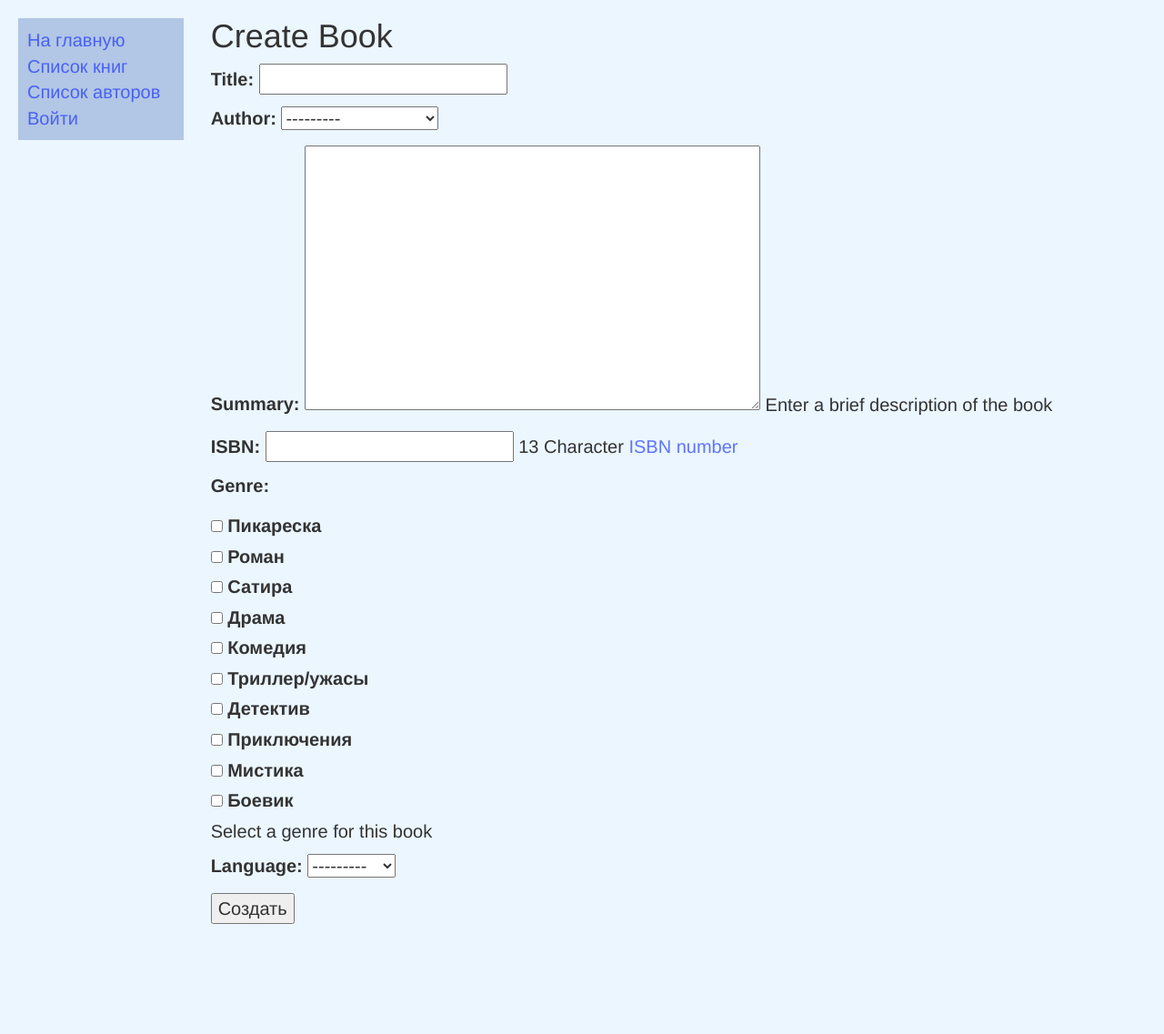
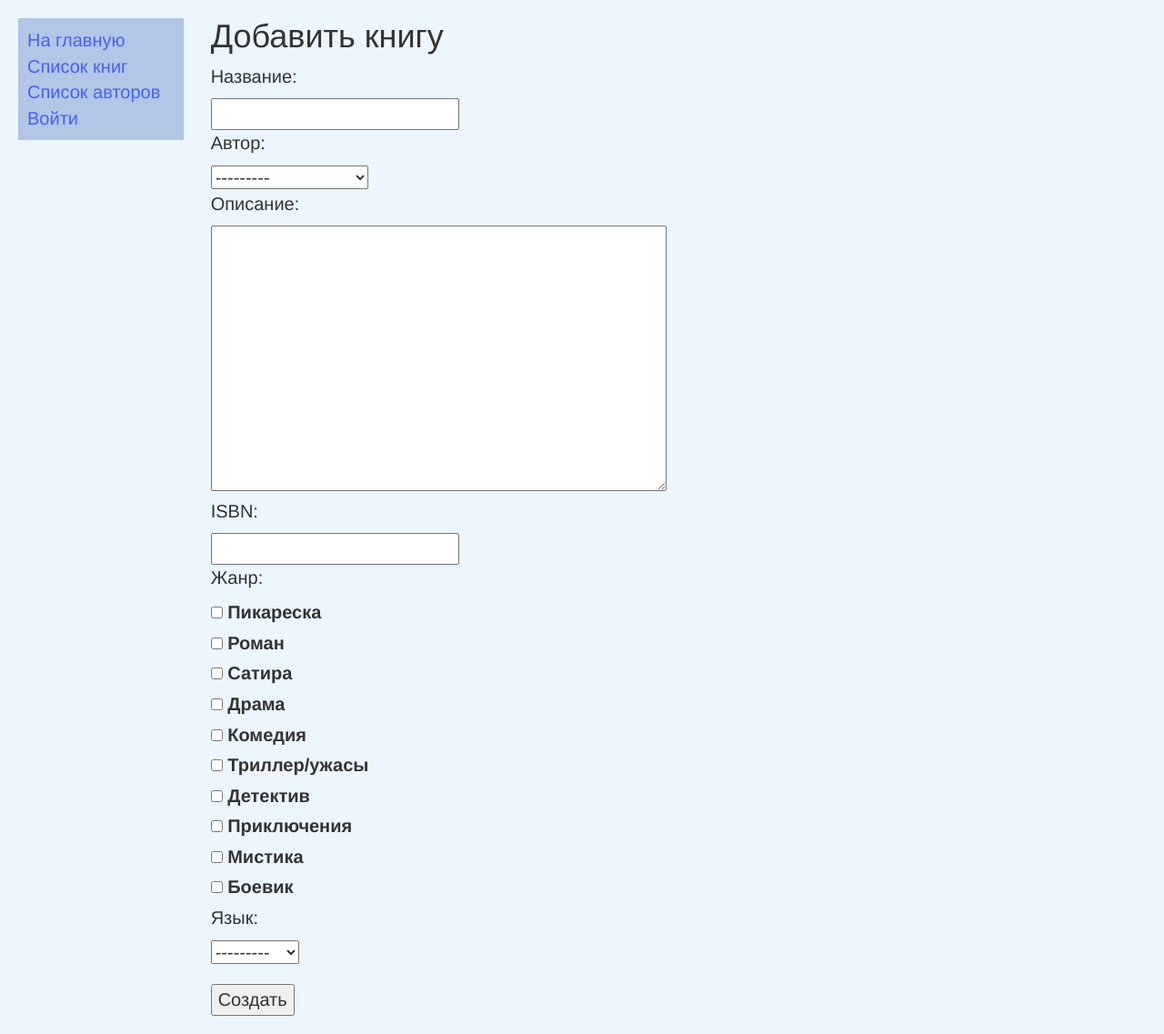
Before and after one commit to KondakoVVadim/library, a Django app: page /catalog/book/create/ in a window 1280 px wide. Shown: the part 80-1217 px from the top of the page at 91% size. Before the commit the page ends 1096 px from the top, so only its background shows below. Run offline with Django 4.2, Linux system fonts and the light colour scheme; data comes from the database, SQL or seed files in the repository; both versions use the stored data as it was after the commit; some libraries are stand-ins or nearby versions.

Commit message:
Последние штрихи

```diff
--- a/catalog/forms.py
+++ b/catalog/forms.py
@@ -20,7 +20,7 @@ class RenewBookForm(forms.Form):
         return data
 
 
-from .models import Book
+from .models import Book, Author
 
 
 class BookForm(forms.ModelForm):
@@ -30,3 +30,17 @@ class BookForm(forms.ModelForm):
         widgets = {
             'genre': forms.CheckboxSelectMultiple(),  # или forms.CheckboxSelectMultiple()
         }
+
+
+class AuthorForm(forms.ModelForm):
+    class Meta:
+        model = Author
+        fields = '__all__'
+        widgets = {
+            'date_of_birth': forms.DateInput(attrs={'type': 'date'}),
+            'date_of_death': forms.DateInput(attrs={'type': 'date'})
+        }
+        initial = {
+            'date_of_birth': '2000-01-01',
+            'date_of_death': '2016-10-12'
+        }
--- a/catalog/models.py
+++ b/catalog/models.py
@@ -15,10 +15,10 @@ class Genre(models.Model):
 
 
 class Author(models.Model):
-    first_name = models.CharField(max_length=100)
-    last_name = models.CharField(max_length=100)
-    date_of_birth = models.DateField(null=True, blank=True)
-    date_of_death = models.DateField('Died', null=True, blank=True)
+    first_name = models.CharField(max_length=100, verbose_name='Имя')
+    last_name = models.CharField(max_length=100, verbose_name='Фамилия')
+    date_of_birth = models.DateField(null=True, blank=True, verbose_name='Дата рождения')
+    date_of_death = models.DateField(null=True, blank=True, verbose_name='Дата смерти')
 
     def get_absolute_url(self):
         return reverse('author-detail', args=[str(self.id)])
@@ -41,18 +41,19 @@ import uuid  # Required for claunique book instances
 
 class BookInstance(models.Model):
     id = models.UUIDField(primary_key=True, default=uuid.uuid4,
-                          help_text="Unique ID for this particular book across whole library")
-    book = models.ForeignKey('Book', on_delete=models.SET_NULL, null=True)
-    imprint = models.CharField(max_length=200)
-    due_back = models.DateField(null=True, blank=True)
-    borrower = models.ForeignKey(User, on_delete=models.SET_NULL, null=True, blank=True)
+                          help_text="Уникальный идентификатор этой конкретной книги во всей библиотеке")
+    book = models.ForeignKey('Book', on_delete=models.SET_NULL, null=True, verbose_name='Книга')
+    imprint = models.CharField(max_length=200, verbose_name='Номер')
+    due_back = models.DateField(null=True, blank=True, verbose_name='Дата возврата')
+    borrower = models.ForeignKey(User, on_delete=models.SET_NULL, null=True, blank=True, verbose_name='Заемщик')
     LOAN_STATUS = (
         ('m', 'Maintenance'),
         ('o', 'On loan'),
         ('a', 'Доступно'),
         ('r', 'Reserved'),
     )
-    status = models.CharField(max_length=1, choices=LOAN_STATUS, blank=True, default='m', help_text='Book availability')
+    status = models.CharField(max_length=1, choices=LOAN_STATUS, blank=True, default='m', help_text='Book availability',
+                              verbose_name='Статус')
 
     class Meta:
         ordering = ["due_back"]
@@ -76,13 +77,14 @@ class Book(models.Model):
         return ', '.join([genre.name for genre in self.genre.all()[:3]])
 
     display_genre.short_description = 'Genre'
-    title = models.CharField(max_length=40)
-    author = models.ForeignKey(Author, on_delete=models.SET_NULL, null=True)
-    summary = models.TextField(max_length=1000, help_text="Enter a brief description of the book")
+    title = models.CharField(max_length=40, verbose_name='Название')
+    author = models.ForeignKey(Author, on_delete=models.SET_NULL, null=True, verbose_name='Автор')
+    summary = models.TextField(max_length=1000, help_text="Enter a brief description of the book",
+                               verbose_name='Описание')
     isbn = models.CharField('ISBN', max_length=13,
                             help_text='13 Character <a href="https://www.isbn-international.org/content/what-isbn">ISBN number</a>')
-    genre = models.ManyToManyField(Genre, help_text="Select a genre for this book")
-    language = models.ForeignKey(Language, on_delete=models.SET_NULL, null=True)
+    genre = models.ManyToManyField(Genre, help_text="Select a genre for this book", verbose_name='Жанр')
+    language = models.ForeignKey(Language, on_delete=models.SET_NULL, null=True, verbose_name='Язык')
 
     class Meta:
         ordering = ['title', 'author']
--- /dev/null
+++ b/catalog/static/catalog/css/author_create.css
@@ -0,0 +1,3 @@
+button {
+    margin-top:20px;
+}
--- a/catalog/static/catalog/css/author_list.css
+++ b/catalog/static/catalog/css/author_list.css
@@ -0,0 +1,3 @@
+.search {
+    margin-bottom:10px;
+}
--- /dev/null
+++ b/catalog/static/catalog/css/book_create.css
@@ -0,0 +1,3 @@
+button {
+    margin-top:20px;
+}
--- /dev/null
+++ b/catalog/static/catalog/css/book_detail.css
@@ -0,0 +1,5 @@
+.copies {
+    padding: 10px;
+    border: 1px solid black;
+    margin-bottom: 10px;
+}
--- a/catalog/templates/catalog/book_create.html
+++ b/catalog/templates/catalog/book_create.html
@@ -1,10 +1,21 @@
 {% extends 'catalog/base.html' %}  <!-- Если у вас есть базовый шаблон -->
 
+{% load static %}
+{% block css %}
+<link rel="stylesheet" href="{% static 'catalog/css/book_create.css' %}"> {% endblock %}
+
 {% block content %}
-  <h1>Create Book</h1>
-  <form method="post">
+<h1>Добавить книгу</h1>
+
+<form method="post">
     {% csrf_token %}
-    {{ form.as_p }}
+    <div>
+        {% for field in form %}
+        <p>{{ field.label }}:</p>
+        {{ field }}
+        {% endfor %}
+    </div>
     <button type="submit">Создать</button>
-  </form>
+</form>
+
 {% endblock %}
--- a/catalog/templates/catalog/bookinstance_list_borrowed_user.html
+++ b/catalog/templates/catalog/bookinstance_list_borrowed_user.html
@@ -8,7 +8,7 @@
 
       {% for bookinst in bookinstance_list %}
       <li class="{% if bookinst.is_overdue %}text-danger{% endif %}">
-        <a href="{% url 'book-detail' bookinst.book.pk %}">{{bookinst.book.title}}</a> ({{ bookinst.due_back }})
+        <a href="{% url 'book-detail' bookinst.book.pk %}">{{bookinst.book.title}}</a> Дата возврата: ({{ bookinst.due_back }})
           <p>id вашей книги: {{ bookinst.id }}</p>
       </li>
       {% endfor %}
--- a/catalog/views.py
+++ b/catalog/views.py
@@ -4,7 +4,6 @@ from django.shortcuts import render
 from .models import Book, Author, BookInstance, User, Genre
 from django.views import generic
 from django.contrib.auth.mixins import LoginRequiredMixin
-
 
 from django.views.generic.edit import CreateView, UpdateView, DeleteView
 
@@ -21,9 +20,11 @@ from .forms import RenewBookForm
 from django import forms
 from django.core.exceptions import ValidationError
 
-from .forms import BookForm
+from .forms import BookForm, AuthorForm
 
 import datetime
+
+
 def index(request):
     """
     Функция отображения для домашней страницы сайта.
@@ -80,6 +81,8 @@ class BookListView(generic.ListView):
         return context
 
 
+
+
 class BookDetailView(generic.TemplateView):
     template_name = 'catalog/book_detail.html'
 
@@ -90,16 +93,6 @@ class BookDetailView(generic.TemplateView):
         context['book'] = book
         return context
 
-    def post(self, request, id):
-        copy_id = request.POST.get('copy_id')
-        borrower_id = request.POST.get('borrower')
-        copy = get_object_or_404(BookInstance, id=copy_id)
-        copy.status = 'o'  # Например, измените статус на 'b' (занят)
-        copy.borrower_id = borrower_id  # Установите идентификатор заемщика
-
-        copy.save()
-
-        return redirect('book-detail', id=id)
 
 class AuthorListView(generic.ListView):
     model = Author
@@ -141,6 +134,7 @@ class LoanedBooksByUserListView(LoginRequiredMixin, generic.ListView):
     def get_queryset(self):
         return BookInstance.objects.filter(borrower=self.request.user).filter(status__exact='o').order_by('due_back')
 
+
 class RenewBookForm(forms.Form):
     renewal_date = forms.DateField(widget=forms.DateInput(attrs={'type': 'date'}))
 
@@ -154,6 +148,8 @@ class RenewBookForm(forms.Form):
         #     raise ValidationError('Неверная дата - продление более чем на 4 недели вперед')
 
         return data
+
+
 @permission_required('catalog.can_mark_returned')
 def renew_book_librarian(request, pk):
     """
@@ -202,8 +198,8 @@ class all_borrowed_books(generic.ListView):
 
 class AuthorCreate(CreateView):
     model = Author
-    fields = '__all__'
-    initial = {'date_of_death': '12/10/2016', }
+    form_class = AuthorForm
+    template_name = 'catalog/author_create.html'
 
 
 class AuthorUpdate(UpdateView):
@@ -236,6 +232,7 @@ class BookDelete(DeleteView):
 class BookInstanceCreate(CreateView):
     model = BookInstance
     fields = '__all__'
+    success_url = reverse_lazy('bookInstance-create')
 
 
 class BookInstanceUpdate(UpdateView):
@@ -251,14 +248,18 @@ class BookInstanceDelete(DeleteView):
 from django.shortcuts import get_object_or_404, redirect
 from catalog.models import BookInstance
 
+
 def return_book(request, id):
     book_instance = get_object_or_404(BookInstance, id=id)
 
     # Установите статус книги на "d" (возвращена)
     book_instance.status = 'a'
+    book_instance.borrower = None
+    book_instance.due_back = None
     book_instance.save()
 
     return redirect('all-borrowed')
+
 
 def get_book(request, id):
     if request.method == 'POST':
@@ -266,11 +267,14 @@ def get_book(request, id):
         copy_id.status = 'o'
         copy_id.borrower = request.user
         id = copy_id.book.id
+        copy_id.due_back = datetime.date.today() + datetime.timedelta(weeks=3)
         copy_id.save()
         return redirect('book-detail', id=id)
 
 
 from django.contrib.auth.forms import UserCreationForm
+
+
 class SignUp(CreateView):
     form_class = UserCreationForm
     success_url = reverse_lazy("login")
```
Also changed, not shown: catalog/static/catalog/css/book_list.css (+5 -2 lines), catalog/templates/catalog/author_create.html (added, +23 -0 lines), catalog/templates/catalog/author_form.html (deleted, +0 -13 lines), catalog/templates/catalog/author_list.html (+7 -2 lines), catalog/templates/catalog/book_detail.html (+20 -3 lines), db.sqlite3.
